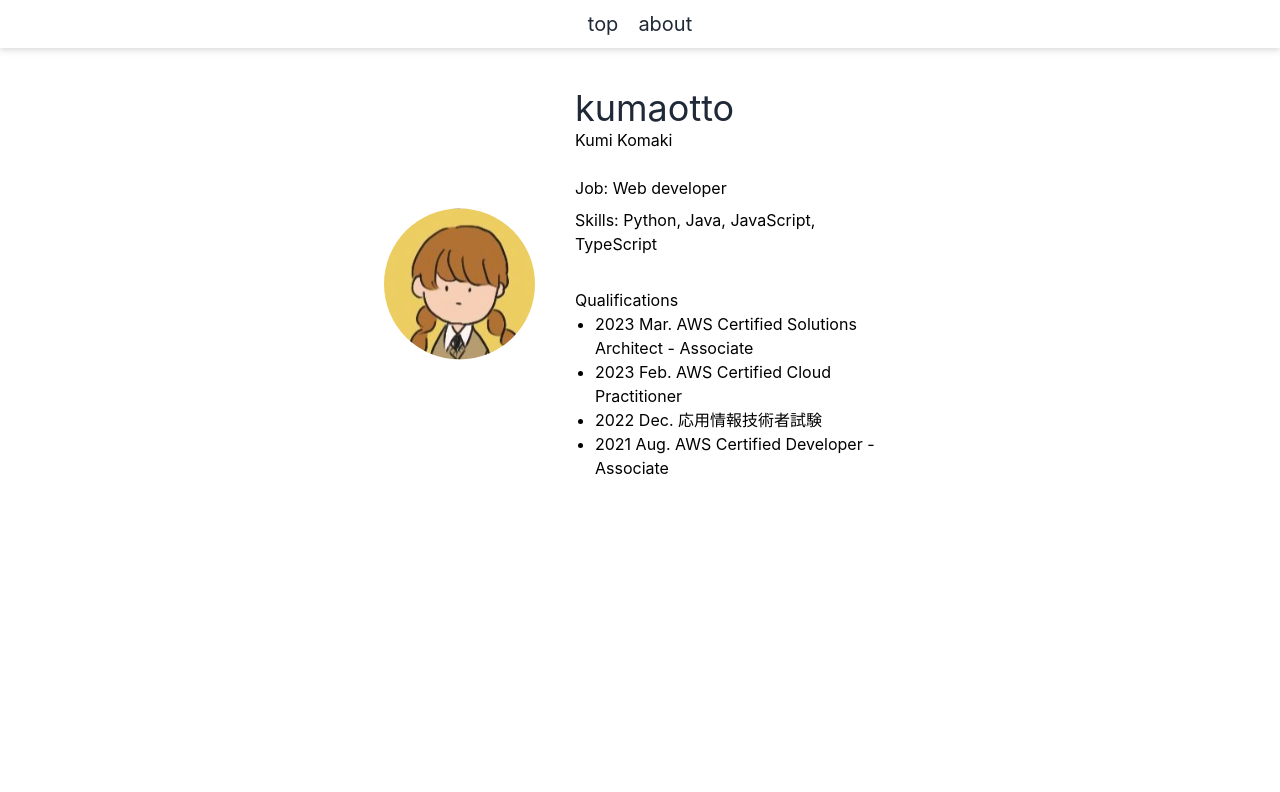
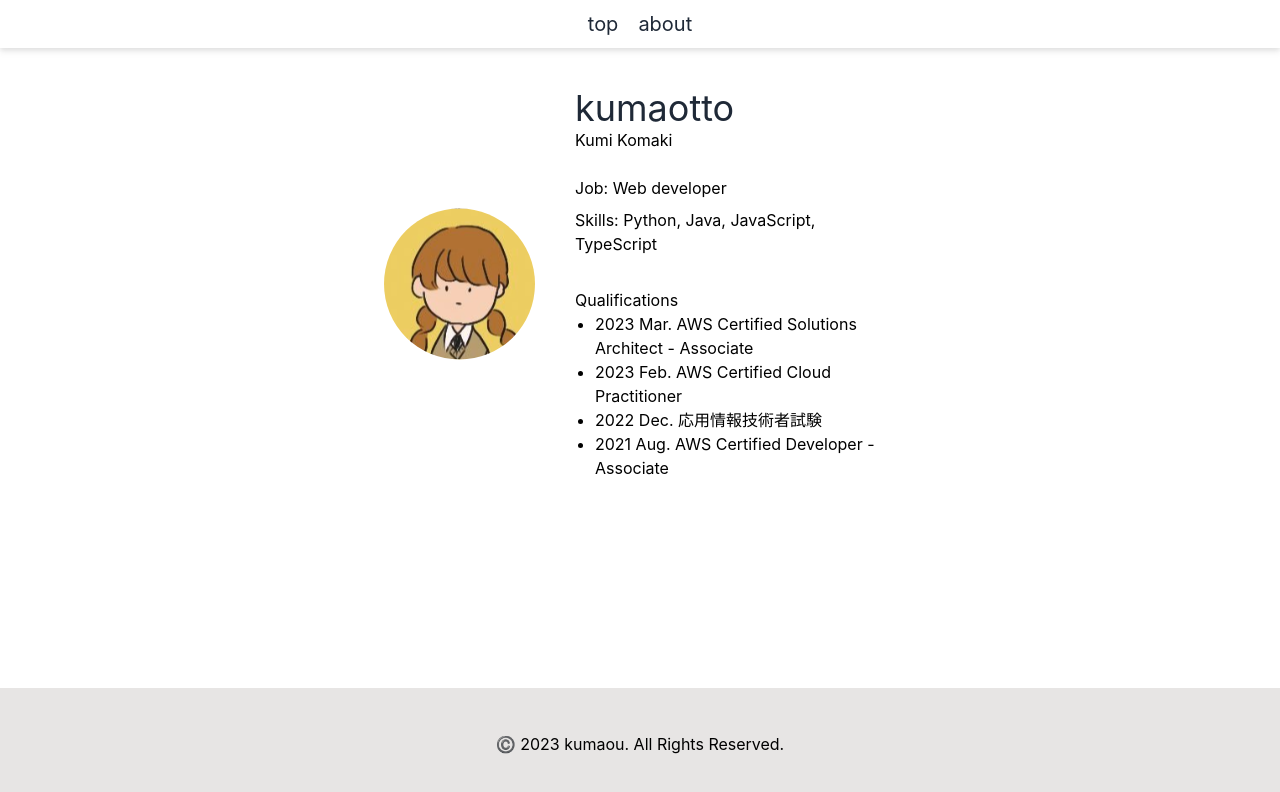
Before and after one commit to kumaotto/blog, a Next.js app: page /about in a window 1280 px wide. Shown: the top 792 px of the page. Built offline with nearby package versions, Linux system fonts and the light colour scheme.

Commit message:
Add footer

```diff
--- /dev/null
+++ b/src/components/footer/Footer.tsx
@@ -0,0 +1,13 @@
+import React from 'react'
+
+const Footer = () => {
+  return (
+    <div className='h-28 w-screen bg-stone-200 absolute bottom-0'>
+      <div className='h-full flex items-center justify-center'>
+        <p>©️ 2023 kumaou. All Rights Reserved.</p>
+      </div>
+    </div>
+  )
+}
+
+export default Footer
--- a/src/pages/about/index.tsx
+++ b/src/pages/about/index.tsx
@@ -1,4 +1,5 @@
 import { ContentWrapper } from "components/ContentWrapper";
+import Footer from "components/footer/Footer";
 import Header from "components/header/Header";
 import { Avatar } from "components/image/Avatar";
 import { NextPage } from "next";
@@ -29,6 +30,7 @@ const About: NextPage = () => {
           </div>
         </div>
       </ContentWrapper>
+      <Footer />
     </>
   );
 };
--- a/src/pages/blog/[id].tsx
+++ b/src/pages/blog/[id].tsx
@@ -1,4 +1,5 @@
 import { ContentWrapper } from "components/ContentWrapper";
+import Footer from "components/footer/Footer";
 import Header from "components/header/Header";
 import { client } from "libs/client";
 import {
@@ -41,7 +42,7 @@ const BlogId: NextPage<Props> = ({
     <>
       <Header />
       <ContentWrapper>
-        <main>
+        <main className="mb-20">
           <h1 className="text-4xl mt-10">{blog.title}</h1>
           <p className="mt-2">{blog.publishedAt}</p>
           <p className="mt-2 border-2 w-fit px-2 py-0.5 text-xs">
@@ -49,13 +50,14 @@ const BlogId: NextPage<Props> = ({
           </p>
 
           <div
-            className="mt-5"
+            className="blogContent mt-5"
             dangerouslySetInnerHTML={{
               __html: `${blog.content}`,
             }}
           />
         </main>
       </ContentWrapper>
+      <Footer />
     </>
   );
 };
```
